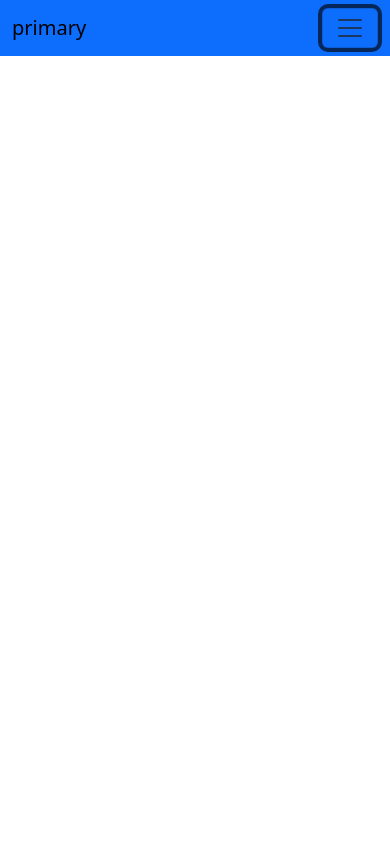
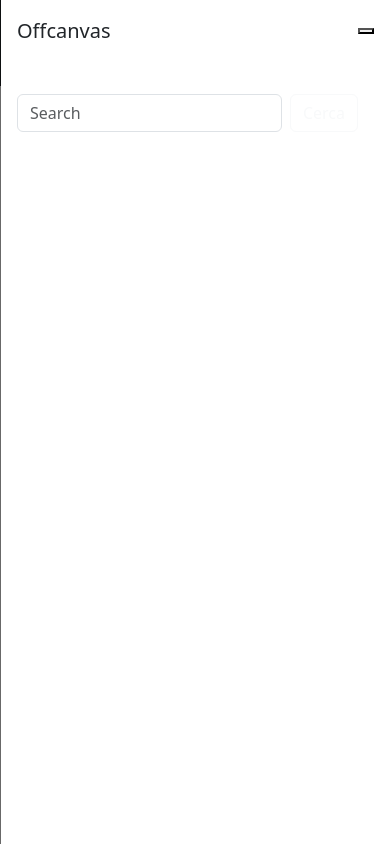
Before and after one commit to imnxtamess/html-css-bootstrap-dashboard, a plain HTML site: page index.html in a window 390 px wide. Both pictures are taken after a click on the button "Toggle navigation". Drawn offline with nearby package versions, Linux system fonts and the light colour scheme.

Commit message:
add header navbar

```diff
--- a/index.html
+++ b/index.html
@@ -17,23 +17,54 @@
 
   <body>
     <header>
-      <nav class="navbar navbar-expand-sm navbar-light bg-primary">
+      <nav
+        class="navbar navbar-dark navbar-expand-lg navbar-light bg-dark fixed-top"
+      >
         <div class="container-fluid">
-          <a class="navbar-brand" href="#">primary</a>
+          <a class="navbar-brand" href="#"
+            ><img height="60  " src="./assets/img/duck.png" alt=""
+          /></a>
           <button
             class="navbar-toggler"
             type="button"
-            data-toggle="collapse"
-            data-target="#navbarID"
-            aria-controls="navbarID"
-            aria-expanded="false"
+            data-bs-toggle="offcanvas"
+            data-bs-target="#offcanvasNavbar"
+            aria-controls="offcanvasNavbar"
             aria-label="Toggle navigation"
           >
             <span class="navbar-toggler-icon"></span>
           </button>
-          <div class="collapse navbar-collapse" id="navbarID">
-            <div class="navbar-nav">
-              <a class="nav-link active" aria-current="page" href="#">Home</a>
+          <div
+            class="offcanvas offcanvas-end"
+            tabindex="-1"
+            id="offcanvasNavbar"
+            aria-labelledby="offcanvasNavbarLabel"
+          >
+            <div class="offcanvas-header">
+              <h5 class="offcanvas-title" id="offcanvasNavbarLabel">
+                Offcanvas
+              </h5>
+              <button
+                type="button"
+                class="btn-close-white"
+                data-bs-dismiss="offcanvas"
+                aria-label="Close"
+              ></button>
+            </div>
+            <div class="offcanvas-body">
+              <div class="navbar-nav justify-content-end flex-grow-1 pe-3">
+                <form class="d-flex mt-3" role="search">
+                  <input
+                    class="form-control me-2"
+                    type="search"
+                    placeholder="Search"
+                    aria-label="Cerca..."
+                  />
+                  <button class="btn btn-outline-light" type="submit">
+                    Cerca
+                  </button>
+                </form>
+              </div>
             </div>
           </div>
         </div>
```
